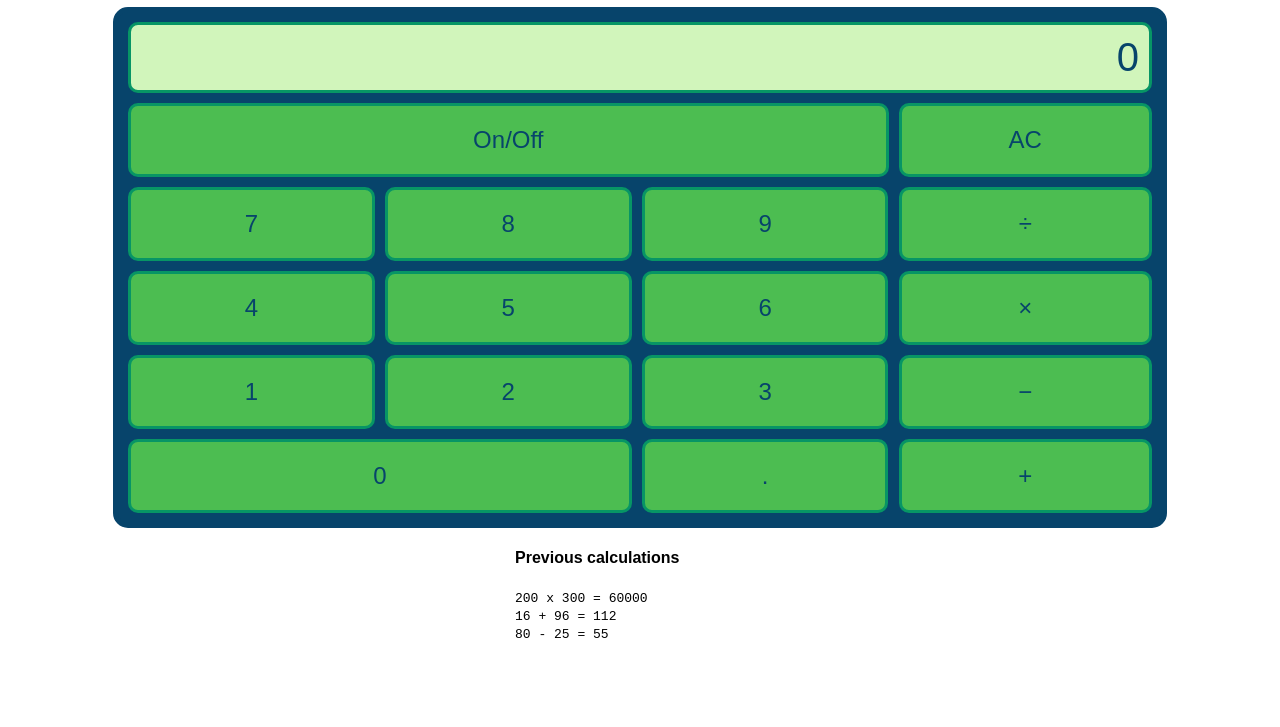
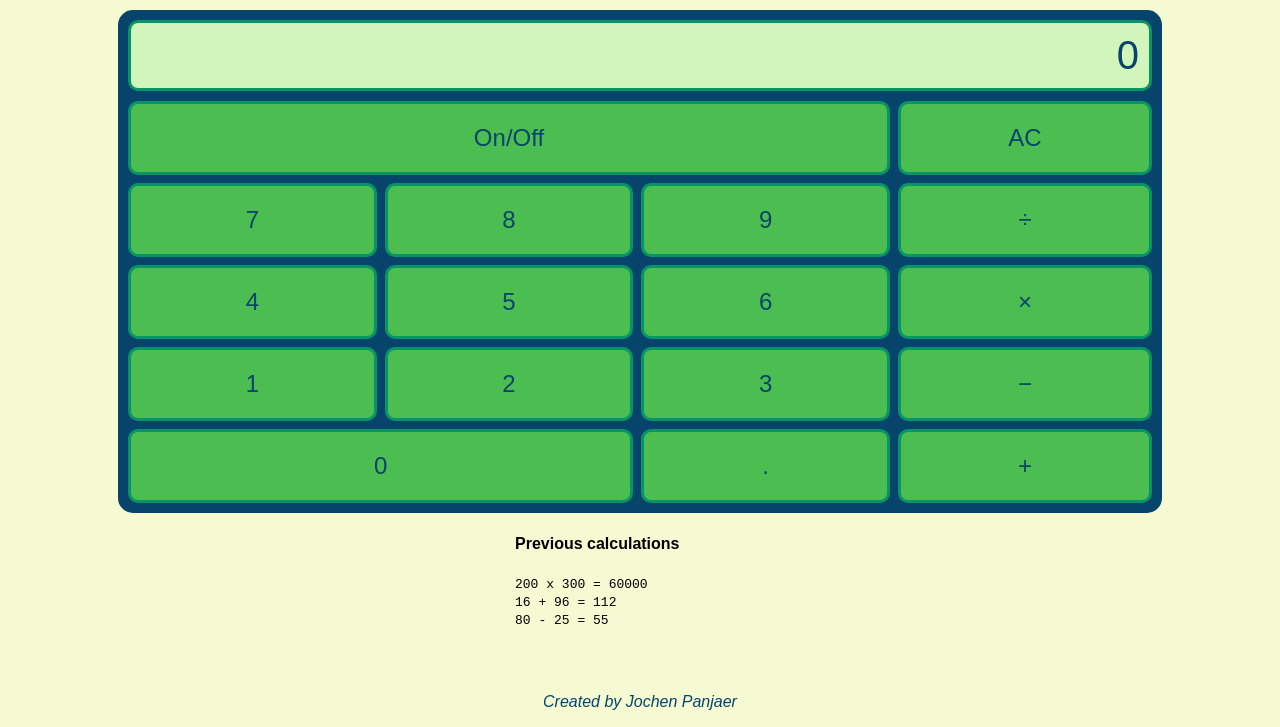
Before and after one commit to Tailball/ziango.calculator, a React app: page / in a window 1280 px wide. Shown: the part 73-800 px from the top of the page. Built offline with nearby package versions, Linux system fonts and the light colour scheme.

Commit message:
Added Wrapper + added on/off func + clear log func

```diff
--- a/src/index.js
+++ b/src/index.js
@@ -15,4 +15,3 @@ const baseJSX = (
 );
 
 ReactDOM.render(baseJSX, document.querySelector('#reactContainer'));
-console.log(CalculatorStore.getState());
--- a/src/react/components/calculator.js
+++ b/src/react/components/calculator.js
@@ -1,6 +1,8 @@
 import React from 'react';
+import { connect } from 'react-redux';
 
 import LogOverview from './logOverview';
+import Wrapper from './wrapper';
 import CalculatorScreen from './calculatorScreen';
 import CalculatorInputButtons from './calculatorInputButtons';
 import CalculatorOperatorButtons from './calculatorOperatorButtons';
@@ -9,25 +11,29 @@ import CalculatorMachineButtons from './calculatorMachineButtons';
 class Calculator extends React.Component {
   render() {
     return (
-      <div>
-        <h1>This is our react Calculator app</h1>
+      <Wrapper>
 
-        <div className="calculator">
-          <CalculatorScreen />
+        <div>
+          <div className="calculator">
+            <CalculatorScreen />
 
-          <div className="buttons">
-            <CalculatorMachineButtons />
-            <CalculatorInputButtons />
-            <CalculatorOperatorButtons />
+            <div className="buttons">
+              <CalculatorMachineButtons isDisabled={!this.props.switchedOn} />
+              <CalculatorInputButtons isDisabled={!this.props.switchedOn} />
+              <CalculatorOperatorButtons isDisabled={!this.props.switchedOn} />
+            </div>
           </div>
+
+          <LogOverview />
         </div>
 
-        <LogOverview />
-      </div>
+      </Wrapper>
     );
   }
 }
 
-export default Calculator;
+const mapStateToProps = (state) => ({
+  switchedOn: state.operation.switchedOn
+});
 
-// import { AddLog } from '../../redux/actions/logActions';
+export default connect(mapStateToProps)(Calculator);
--- a/src/react/components/calculatorInputButtons.js
+++ b/src/react/components/calculatorInputButtons.js
@@ -1,20 +1,20 @@
 import React from 'react';
 import { connect } from 'react-redux';
 
-const CalculatorInputButtons = () => {
+const CalculatorInputButtons = (props) => {
   return (
     <div className="inputButtons">
-      <button>7</button>
-      <button>8</button>
-      <button>9</button>
-      <button>4</button>
-      <button>5</button>
-      <button>6</button>
-      <button>1</button>
-      <button>2</button>
-      <button>3</button>
-      <button className="doubleSpan">0</button>
-      <button>.</button>
+      <button disabled={props.isDisabled}>7</button>
+      <button disabled={props.isDisabled}>8</button>
+      <button disabled={props.isDisabled}>9</button>
+      <button disabled={props.isDisabled}>4</button>
+      <button disabled={props.isDisabled}>5</button>
+      <button disabled={props.isDisabled}>6</button>
+      <button disabled={props.isDisabled}>1</button>
+      <button disabled={props.isDisabled}>2</button>
+      <button disabled={props.isDisabled}>3</button>
+      <button disabled={props.isDisabled} className="doubleSpan">0</button>
+      <button disabled={props.isDisabled}>.</button>
     </div>
   );
 };
--- a/src/react/components/calculatorMachineButtons.js
+++ b/src/react/components/calculatorMachineButtons.js
@@ -1,13 +1,29 @@
 import React from 'react';
 import { connect } from 'react-redux';
 
-const CalculatorMachineButtons = () => {
-  return (
-    <div className="machineButtons">
-      <button>On/Off</button>
-      <button>AC</button>
-    </div>
-  );
+import { ClearLog } from '../../redux/actions/logActions';
+import { SwitchOnOff } from '../../redux/actions/operationActions';
+
+class CalculatorMachineButtons extends React.Component {
+  constructor(props) {
+    super(props);
+
+    this.handleSwitchOnOff = this.handleSwitchOnOff.bind(this);
+  }
+
+  handleSwitchOnOff() {
+    this.props.dispatch(SwitchOnOff());
+    this.props.dispatch(ClearLog());
+  }
+
+  render () {
+    return (
+      <div className="machineButtons">
+        <button onClick={this.handleSwitchOnOff}>On/Off</button>
+        <button disabled={this.props.isDisabled}>AC</button>
+      </div>
+    );
+  }
 };
 
 export default connect()(CalculatorMachineButtons);
--- a/src/react/components/calculatorOperatorButtons.js
+++ b/src/react/components/calculatorOperatorButtons.js
@@ -1,13 +1,13 @@
 import React from 'react';
 import { connect } from 'react-redux';
 
-const CalculatorOperatorButtons = () => {
+const CalculatorOperatorButtons = (props) => {
   return (
     <div className="operatorButtons">
-      <button>&divide;</button>
-      <button>&times;</button>
-      <button>&minus;</button>
-      <button>+</button>
+      <button disabled={props.isDisabled}>&divide;</button>
+      <button disabled={props.isDisabled}>&times;</button>
+      <button disabled={props.isDisabled}>&minus;</button>
+      <button disabled={props.isDisabled}>+</button>
     </div>
   );
 };
--- a/src/react/components/logOverview.js
+++ b/src/react/components/logOverview.js
@@ -4,8 +4,12 @@ import { connect } from 'react-redux';
 const LogOverview = (props) => {
   return (
     <div className="logSection">
+
       <h4>Previous calculations</h4>
+
       {
+        (props.logs.length)
+        ?
           props.logs.map(log => {
             return (
               <div key={log.timeStamp}>
@@ -13,7 +17,10 @@ const LogOverview = (props) => {
               </div>
             );
           })
+        :
+          <p>No operations logged</p>
       }
+
     </div>
   );
 }
--- /dev/null
+++ b/src/react/components/wrapper.js
@@ -0,0 +1,20 @@
+import React from 'react';
+
+const Wrapper = (props) => {
+  return (
+    <div>
+      <header>
+        <h1>Ziango Calculator</h1>
+      </header>
+
+      {props.children}
+
+      <footer>
+        <p>Created by Jochen Panjaer</p>
+      </footer>
+
+    </div>
+  );
+};
+
+export default Wrapper;
--- a/src/redux/actions/logActions.js
+++ b/src/redux/actions/logActions.js
@@ -1,6 +1,11 @@
 export const LOG_ADD = 'log:ADD';
+export const LOG_CLEAR = 'log:CLEAR';
 
 export const AddLog = (log) => ({
   type: LOG_ADD,
   payload: log
 });
+
+export const ClearLog = () => ({
+  type: LOG_CLEAR
+});
--- /dev/null
+++ b/src/redux/actions/operationActions.js
@@ -0,0 +1,5 @@
+export const OPERATION_SWITCH = 'operation:SWITCH';
+
+export const SwitchOnOff = () => ({
+  type: OPERATION_SWITCH
+});
--- a/src/redux/reducers/logReducer.js
+++ b/src/redux/reducers/logReducer.js
@@ -1,4 +1,4 @@
-import { LOG_ADD } from '../actions/logActions';
+import { LOG_ADD, LOG_CLEAR } from '../actions/logActions';
 
 const defaultLogReducerCache = [
   {
@@ -29,6 +29,9 @@ const LogReducer = (state = defaultLogReducerCache, action) => {
     case LOG_ADD:
       return [...state, action.payload];
 
+    case LOG_CLEAR:
+      return [];
+
     default:
       return state;
   }
--- a/src/redux/reducers/operationReducer.js
+++ b/src/redux/reducers/operationReducer.js
@@ -1,11 +1,20 @@
+import { OPERATION_SWITCH } from '../actions/operationActions';
+
 const defaultOperationReducerCache = {
   value: 0,
   workValue: '0',
-  activeOperator: undefined
+  activeOperator: undefined,
+  switchedOn: true
 };
 
 const OperationReducer = (state = defaultOperationReducerCache, action) => {
   switch(action.type){
+    case OPERATION_SWITCH:
+      return {
+        ...state,
+        switchedOn: !state.switchedOn
+      };
+
     default:
       return state;
   }
--- a/src/styles.css
+++ b/src/styles.css
@@ -5,6 +5,7 @@ body {
   padding: 0;
   font-family: sans-serif;
   box-sizing: border-box;
+  background-color: #F5FAD2;
 }
 
 button:focus {
@@ -23,7 +24,7 @@ h1 {
   background-color: #07446B;
   border: 5px solid #07446B;
   border-radius: 15px;
-  padding: 10px;
+  padding: 5px;
 }
 
 .screen {
@@ -40,14 +41,14 @@ h1 {
 .buttons {
   display: grid;
   grid-template-columns: 3fr 1fr;
-  grid-gap: 10px;
+  grid-gap: 8px;
 }
 
 .inputButtons,
 .operatorButtons,
 .machineButtons {
   display: grid;
-  grid-gap: 10px;
+  grid-gap: 8px;
 }
 
 .inputButtons {
@@ -70,7 +71,7 @@ h1 {
     color: #07446B;
     border: 3px solid #079565;
     border-radius: 10px;
-    padding: 20px;
+    padding: 20px 10px;
     font-size: 1.5em;
     cursor: pointer;
   }
@@ -98,3 +99,28 @@ h1 {
   width: 250px;
   margin: 0 auto;
 }
+
+header,
+footer {
+  width: 100%;
+  color: #07446B;
+  text-align: center;
+}
+
+header h1 {
+  margin-bottom: 25px;
+}
+
+footer {
+  position: fixed;
+  bottom: 0;
+  font-style: italic;
+}
+
+button:disabled,
+button:disabled:hover {
+  background-color: #D1F5BB;
+  color: #4CBD51;
+  font-weight: normal;
+  cursor: default;
+}
```
Lines whose indentation alone changed are shown as unchanged.
